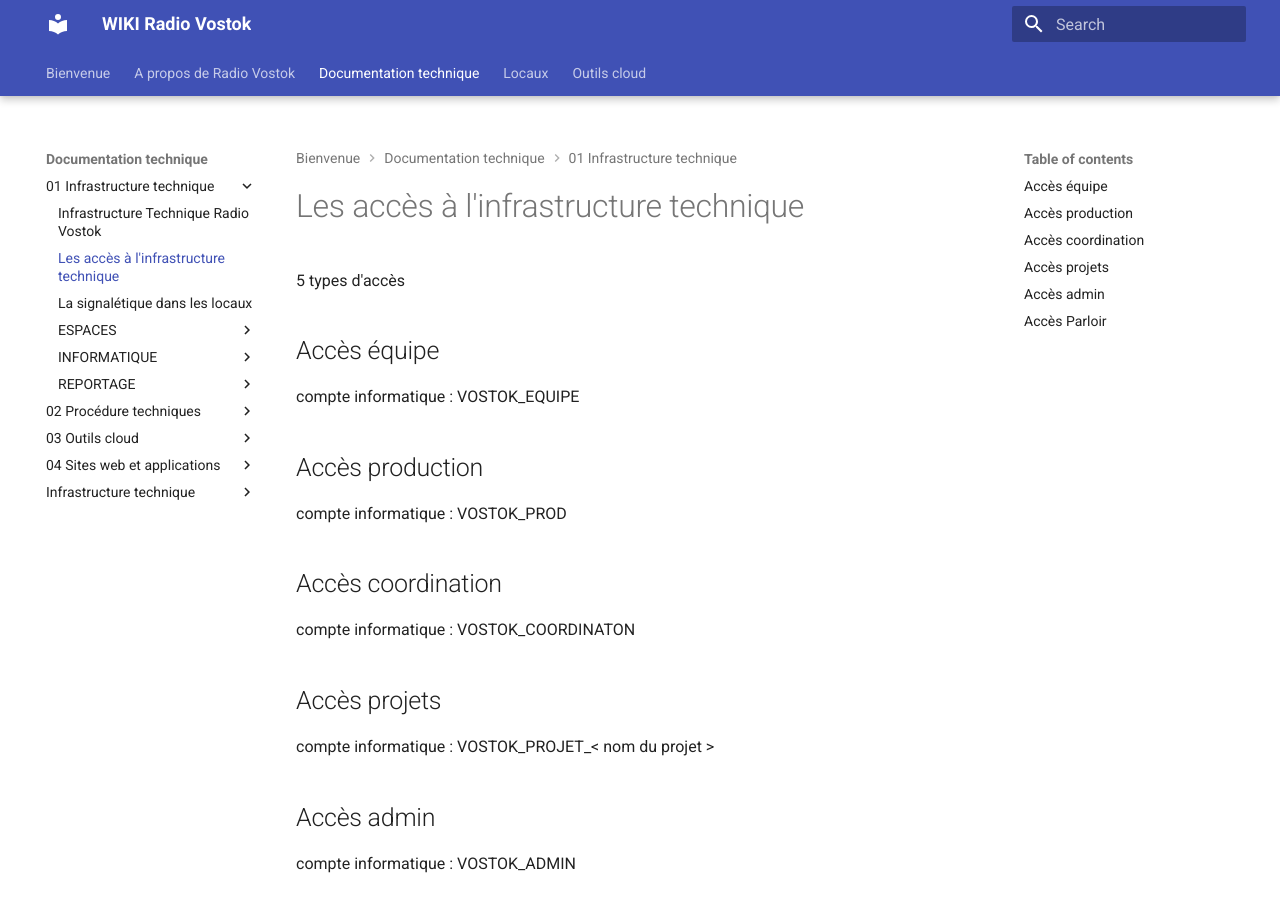
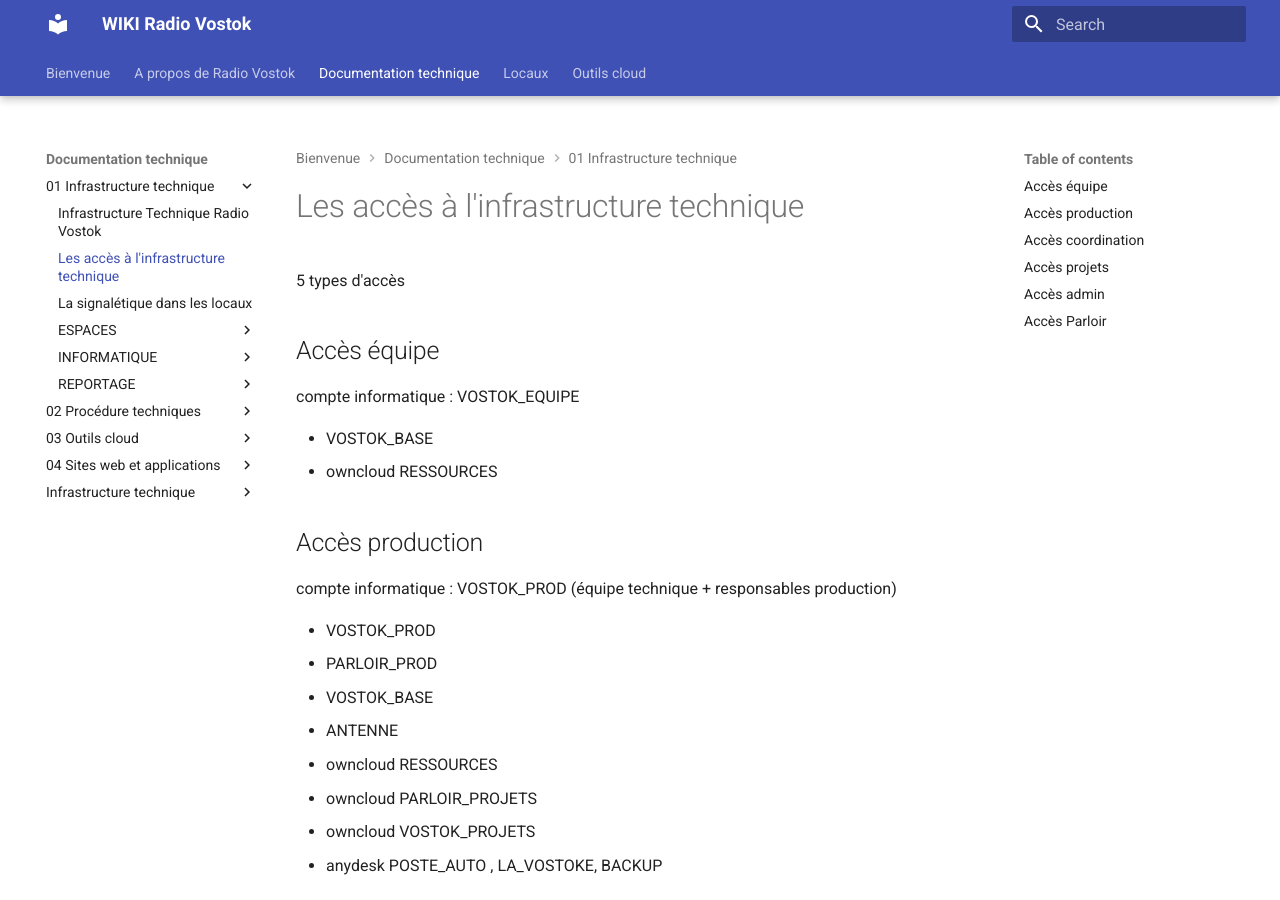
Before and after one commit to Le-Parloir/Vostok-Documentation, an MkDocs documentation site: the page built from docs/Documentation technique/01 - Infrastructure technique/2 - acces.md, in a window 1280 px wide and 900 px high. Built offline with MkDocs 1.6.1 and Material for MkDocs 9.7.7, drawn with Linux system fonts in a browser that asks for light colours.

Commit message:
update doc / la vostoke

```diff
--- a/docs/Documentation technique/01 - Infrastructure technique/2 - acces.md
+++ b/docs/Documentation technique/01 - Infrastructure technique/2 - acces.md
@@ -6,9 +6,22 @@
 
 compte informatique : VOSTOK_EQUIPE
 
+- VOSTOK_BASE
+- owncloud RESSOURCES
+
 ## Accès production
 
 compte informatique : VOSTOK_PROD
+(équipe technique + responsables production)
+
+- VOSTOK_PROD
+- PARLOIR_PROD
+- VOSTOK_BASE
+- ANTENNE
+- owncloud RESSOURCES
+- owncloud PARLOIR_PROJETS
+- owncloud VOSTOK_PROJETS
+- anydesk POSTE_AUTO , LA_VOSTOKE, BACKUP
 
 ## Accès coordination
 
```
Also changed, not shown: docs/Documentation technique/01 - Infrastructure technique/ESPACES/3 - Village.md (+2 -0 lines), docs/Documentation technique/01 - Infrastructure technique/ESPACES/4 - Studio 2.md (added, +1 -0 lines), docs/Documentation technique/02 - Procédure techniques/prise d'antenne studio 2 - La VostokE.md (added, +70 -0 lines).
